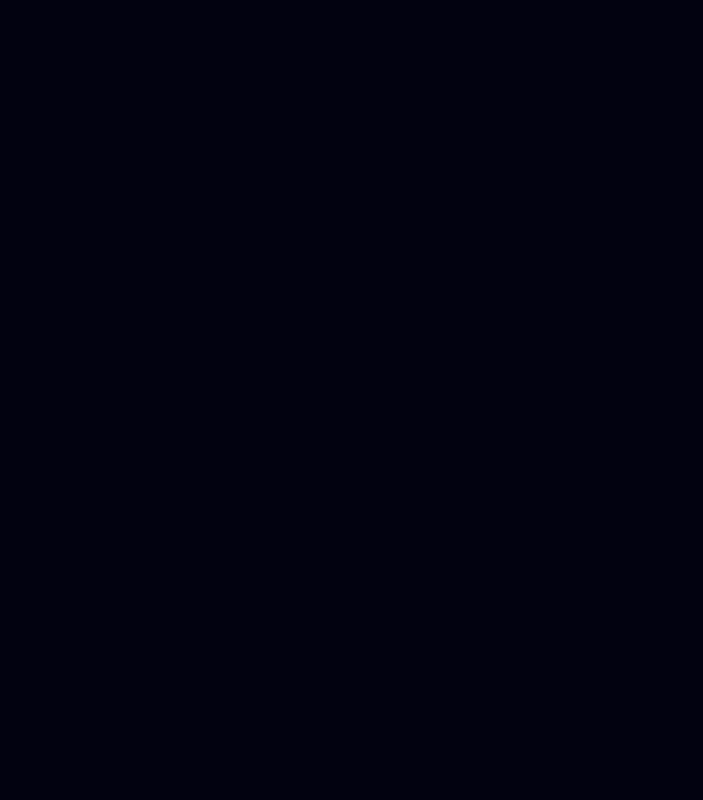
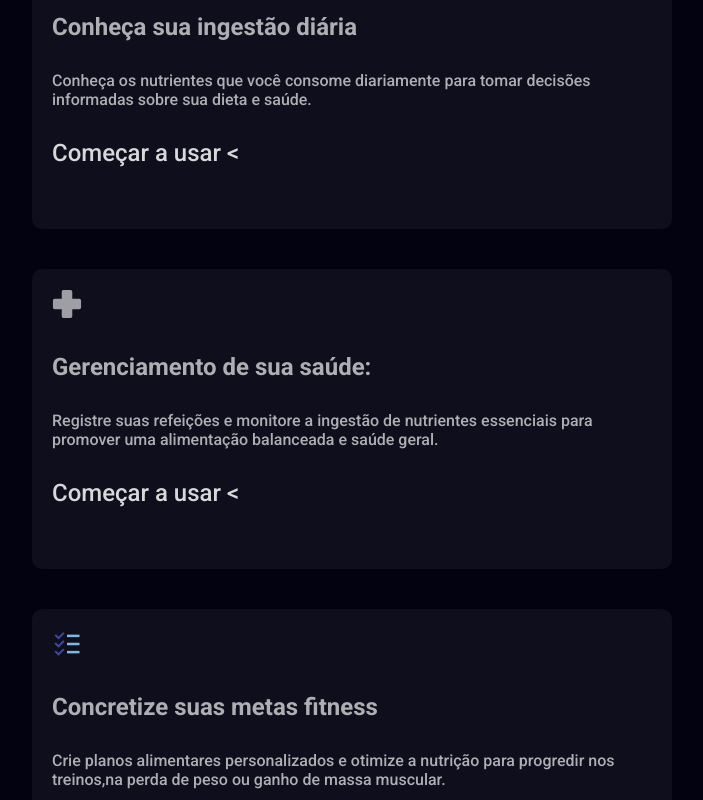
Before and after one commit to dayvid-s/FitnessApp, a Next.js app: page / in a window 1280 px wide. Shown: the part 660-1460 px from the top of the page, without its empty margins (288-991 px from the left). Before the commit the page ends 800 px from the top, so only its background shows below. Built offline with nearby package versions, Linux system fonts and the light colour scheme; a web font is replaced by a local one.

Commit message:
feat: added motivation to use component

```diff
--- a/src/components/Introduction/index.tsx
+++ b/src/components/Introduction/index.tsx
@@ -19,7 +19,7 @@
     <Container data-aos="fade-up" >
       <IntroductionSection>
         <IntroductionTitle>
-          Uma nova forma de<br/> cuidar <h1>da sua sáude</h1>
+          Uma nova forma de<br/> cuidar <strong>da sua sáude</strong>
         </IntroductionTitle>
         <IntroductionParagraph>Tenha controle total da sua dieta, acompanhe seus objetivos de saúde,
           e se inspire nos treinos apresentados!</IntroductionParagraph>
--- a/src/components/Introduction/styles.ts
+++ b/src/components/Introduction/styles.ts
@@ -19,7 +19,7 @@
   font-size: 4rem;
   color: #fff;
   margin-top: 20px;
-  h1{
+  strong{
     font-size: 4rem;
     max-width: 800px;
     color: transparent;
--- /dev/null
+++ b/src/components/MotivationToUse/index.tsx
@@ -0,0 +1,76 @@
+import {
+  Container, DescriptionText, MotivationArea, MotivationTitleText, StartToUseArea,
+}
+  from "./styles"
+import {TbMeat} from "react-icons/tb"
+import {IoIosFitness} from "react-icons/io"
+import {FcTodoList} from "react-icons/fc"
+import {GiHealthNormal  } from "react-icons/gi"
+
+
+import React from "react"
+import { IconType } from "react-icons/lib"
+
+type Motivation = {
+  id: number;
+  icon: IconType;
+  MotivationTitle: string;
+  MotivationDescription: string;
+}
+
+
+export function MotivationToUse() {
+  const ArrayOfMotivations : Motivation[] = [
+    {
+      id: 1,
+      icon:TbMeat,
+      MotivationTitle: "Conheça sua ingestão diária",
+      MotivationDescription: "Conheça os nutrientes que você consome diariamente para tomar decisões informadas sobre sua dieta e saúde."
+    },
+    {
+      id: 1,
+      icon: GiHealthNormal,
+      MotivationTitle: "Gerenciamento de sua saúde:",
+      MotivationDescription: " Registre suas refeições e monitore a ingestão de nutrientes essenciais para promover uma alimentação balanceada e saúde geral."
+    },
+    {
+      id: 1,
+
+      icon: FcTodoList,
+      MotivationTitle: "Concretize suas metas fitness",
+      MotivationDescription: " Crie planos alimentares personalizados e otimize a nutrição para progredir nos treinos,na perda de peso ou ganho de massa muscular."
+    },
+    {
+      id: 1,
+
+      icon: IoIosFitness,
+      MotivationTitle: "Treine de acordo com você",
+      MotivationDescription: " O Fitnessp App oferece treinos personalizados, permitindo que você se exercite de acordo com suas necessidades e objetivos, promovendo o progresso e a saúde física."
+    }
+  ]
+
+  return (
+    // <Container data-aos="fade-up" >
+    <Container >
+
+
+      {ArrayOfMotivations.map((Motivation) => {
+        return (
+          <MotivationArea key={Motivation.id}>
+
+            {React.createElement(Motivation.icon)}
+            <MotivationTitleText>{Motivation.MotivationTitle}</MotivationTitleText>
+            <DescriptionText>{Motivation.MotivationDescription}</DescriptionText>
+            <StartToUseArea>
+              {/* Icon here */}
+              <p>Começar a usar &lt; </p>
+            </StartToUseArea>
+          </MotivationArea>
+
+        )
+      })}
+
+
+    </Container>
+  )
+}
--- /dev/null
+++ b/src/components/MotivationToUse/styles.ts
@@ -0,0 +1,45 @@
+import styled from "styled-components"
+
+export const Container = styled.section`
+  display: flex;
+  justify-content: center;
+  flex-direction: row;
+  margin: 50px 5vw ;
+  flex-wrap: wrap;
+  gap:30px;
+`
+
+export const MotivationArea = styled.div`
+  background-color: #0e0e1d;
+  padding: 20px;
+  width: 80vh;
+  height: 300px;
+  margin-bottom: 10px;
+  border-radius: 10px;
+  cursor: pointer;
+
+  &:hover {
+    background-color: #1d1d3d;
+  }
+  svg{
+  color:#aeaeb3;
+  width:30px;
+  height:30px;
+  opacity: 0.9;
+}
+`
+export const MotivationTitleText = styled.h1`
+  margin-top: 30px;
+`
+
+
+export const DescriptionText = styled.p`
+  margin-top: 30px;
+`
+export const StartToUseArea = styled.div`
+  p{
+    margin-top: 30px;
+    font-size: 1.5rem;
+    color: #ffffffd6;
+  }
+`
--- a/src/pages/home/index.tsx
+++ b/src/pages/home/index.tsx
@@ -1,17 +1,15 @@
-// TODO : DEIXAR CORES DO TEXTO GRANDE COLORIDAS
-
 import { GlobalHeader } from "@component/components/GlobalHeader"
 import {
   Container
 } from "./styles"
-// import FemaleGirl from "../../assets/black-flemale-removebg-preview.png"
 import { Introduction } from "@component/components/Introduction"
+import { MotivationToUse } from "@component/components/MotivationToUse"
 export default function Home() {
   return (
     <Container>
       <GlobalHeader />
       <Introduction/>
-
+      <MotivationToUse/>
 
 
       {/* Area que vai ter as 3 motivações do aplicativo( texto salvo no notepad) */}
--- a/src/pages/index.tsx
+++ b/src/pages/index.tsx
@@ -1,6 +1,7 @@
 import { GlobalStyle } from "@component/styles/styles"
 import Head from "next/head"
 import Home from "./home"
+import Overview from "./overview"
 
 
 export default function Initial() {
@@ -11,7 +12,7 @@
         <title>Página inicial - FitnessApp</title>
       </Head>
 
-      <Home/>
+      <Home />
     </>
 
   )
```
Also changed, not shown: src/components/Icon/Index.tsx (added, +11 -0 lines), src/components/Icon/Styles.ts (added).
